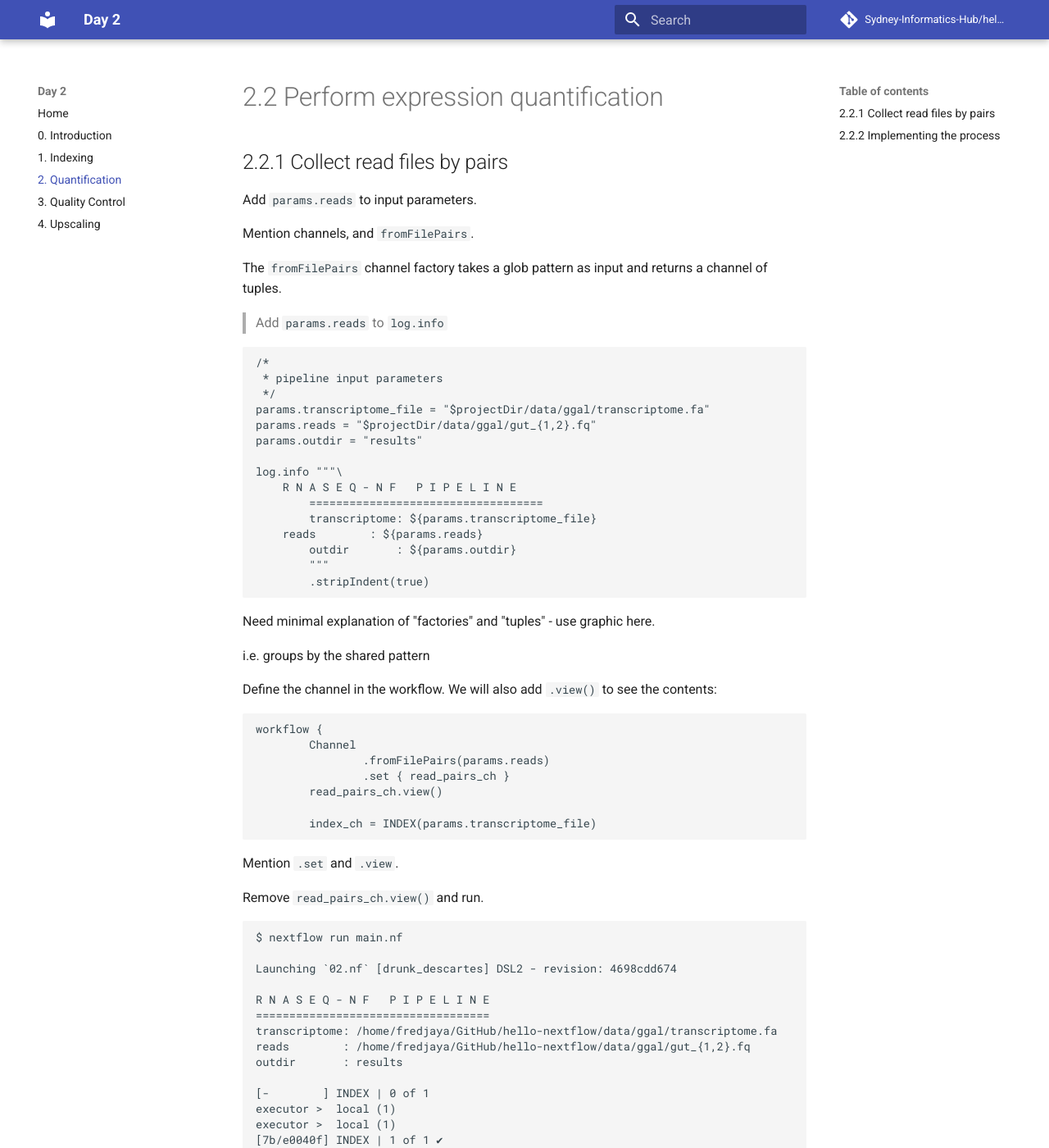
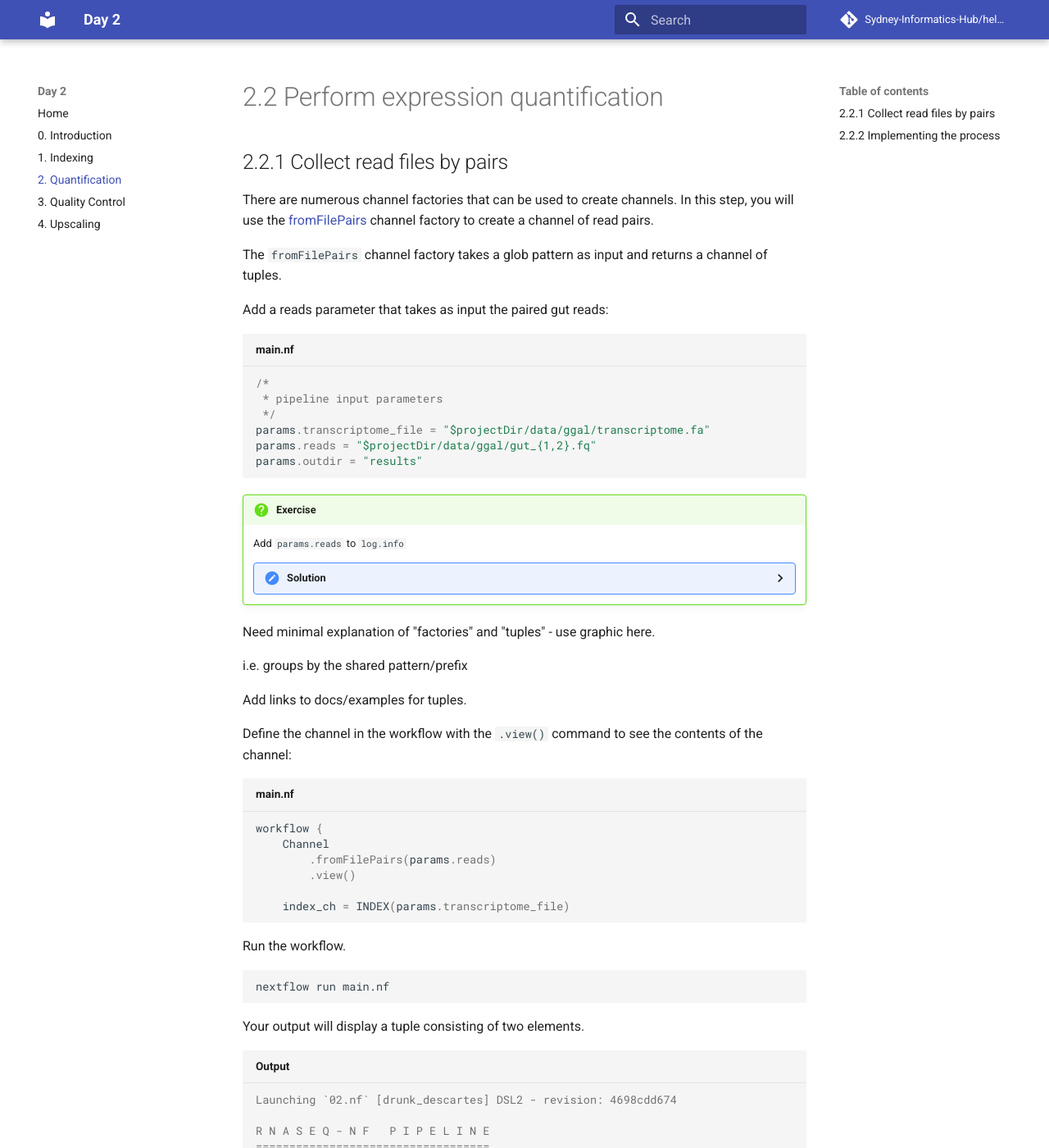
Before and after one commit to Sydney-Informatics-Hub/hello-nextflow, an MkDocs documentation site: the page built from docs/02_quant.md, in a window 1280 px wide and 1400 px high. Shown: the whole window at 82% size. Built offline with MkDocs 1.6.1 and Material for MkDocs 9.7.7, drawn with Linux system fonts in a browser that asks for light colours; comment, search, counter and statistics services are not loaded; some of the changed text lies outside the part shown.

Commit message:
Polish 2.2.1 content/text

````diff
--- a/docs/02_quant.md
+++ b/docs/02_quant.md
@@ -2,57 +2,69 @@
 
 ## 2.2.1 Collect read files by pairs
 
-Add `params.reads` to input parameters.
-
-Mention channels, and `fromFilePairs`.
+There are numerous channel factories that can be used to create channels. In
+this step, you will use the
+[fromFilePairs](https://www.nextflow.io/docs/latest/channel.html#fromfilepairs)
+channel factory to create a channel of read pairs.
 
 The `fromFilePairs` channel factory takes a glob pattern as input and returns
 a channel of tuples.
 
-> Add `params.reads` to `log.info`
+Add a reads parameter that takes as input the paired gut reads:
 
-```
+```groovy title="main.nf"
 /*
  * pipeline input parameters
  */
 params.transcriptome_file = "$projectDir/data/ggal/transcriptome.fa"
 params.reads = "$projectDir/data/ggal/gut_{1,2}.fq"
 params.outdir = "results"
+```
 
-log.info """\
-    R N A S E Q - N F   P I P E L I N E
-	===================================
-	transcriptome: ${params.transcriptome_file}
-    reads        : ${params.reads}
-	outdir       : ${params.outdir}
-	"""
-	.stripIndent(true)
+!!! question "Exercise"
 
-```
+    Add `params.reads` to `log.info`
+
+    ??? Solution
+
+        ```groovy title="main.nf"
+        log.info """\
+            R N A S E Q - N F   P I P E L I N E
+            ===================================
+            transcriptome: ${params.transcriptome_file}
+            reads        : ${params.reads}
+            outdir       : ${params.outdir}
+            """
+            .stripIndent()
+        ```
 
 Need minimal explanation of "factories" and "tuples" - use graphic here.
 
-i.e. groups by the shared pattern
+i.e. groups by the shared pattern/prefix
 
-Define the channel in the workflow. We will also add `.view()` to see the
-contents:
-```
+Add links to docs/examples for tuples.
+
+Define the channel in the workflow with the `.view()` command to see the
+contents of the channel:
+
+```groovy title="main.nf"
 workflow {
-	Channel
-		.fromFilePairs(params.reads)
-		.set { read_pairs_ch }
-	read_pairs_ch.view()
+    Channel
+        .fromFilePairs(params.reads)
+        .view()
 
-	index_ch = INDEX(params.transcriptome_file)
+    index_ch = INDEX(params.transcriptome_file)
 ```
 
-Mention  `.set` and `.view`.
+Run the workflow.
 
-Remove `read_pairs_ch.view()` and run.
+```bash
+nextflow run main.nf
+```
 
-```
-$ nextflow run main.nf
+Your output will display a tuple consisting of two elements.
 
+```console title="Output"
 Launching `02.nf` [drunk_descartes] DSL2 - revision: 4698cdd674
 
 R N A S E Q - N F   P I P E L I N E
@@ -69,7 +81,26 @@ executor >  local (1)
 
 ```
 
-Add links to docs/examples for tuples.
+The first element of the tuple (`gut`) is the read pair prefix, and the second
+is a list representing the files.
+
+We will explore how glob patterns can be used in later steps.
+
+The [`set`](https://www.nextflow.io/docs/latest/operator.html#set) operator can
+also be used to define a new channel variable in place
+of an `=` assignment.
+
+Remove `.view()` and assign the channel output with `set`:
+
+```groovy title="main.nf"
+workflow {
+    Channel
+        .fromFilePairs(params.reads)
+        .set { read_pairs_ch }
+
+    index_ch = INDEX(params.transcriptome_file)
+```
+
 
 ## 2.2.2 Implementing the process
 
````
